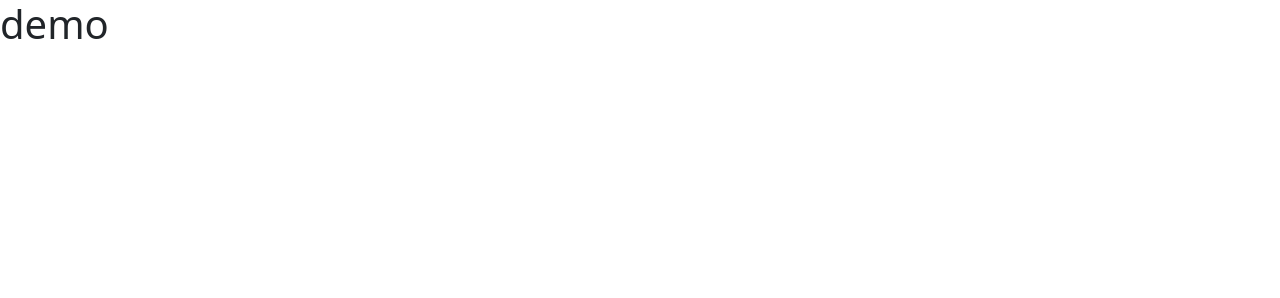
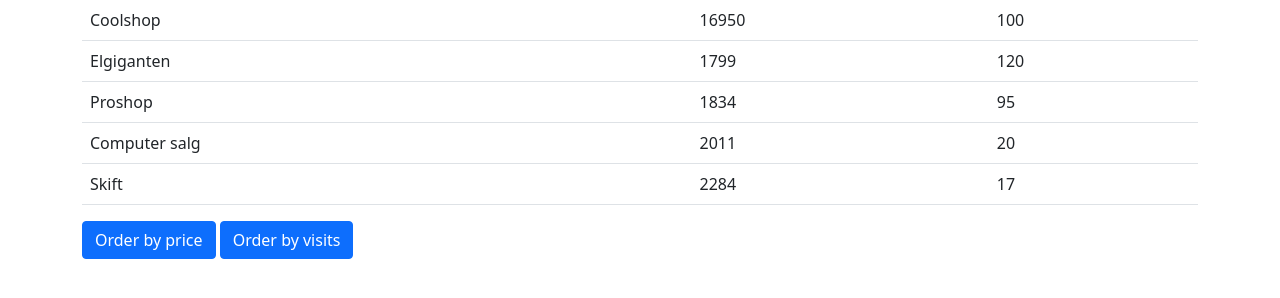
Before and after one commit to AdilGabdullin/demo, a plain HTML site: page index.html in a window 1280 px wide. Drawn offline with nearby package versions, Linux system fonts and the light colour scheme.

Commit message:
order table

```diff
--- a/index.html
+++ b/index.html
@@ -2,15 +2,63 @@
 <html lang="en">
   <head>
     <meta charset="UTF-8" />
-    <title>Castle Cuts</title>
+    <title>Order table</title>
     <link
       href="https://cdn.jsdelivr.net/npm/bootstrap@5.0.0-beta1/dist/css/bootstrap.min.css"
       rel="stylesheet"
+      integrity="sha384-giJF6kkoqNQ00vy+HMDP7azOuL0xtbfIcaT9wjKHr8RbDVddVHyTfAAsrekwKmP1"
+      crossorigin="anonymous"
     />
   </head>
   <body>
-    <h1>demo</h1>
-    <div id="root" class="container"></div>
-    <script src="main.js"></script>
+    <div class="container">
+      <table class="table">
+        <tbody>
+          <tr>
+            <td>Coolshop</td>
+            <td>16950</td>
+            <td>100</td>
+          </tr>
+          <tr>
+            <td>Elgiganten</td>
+            <td>1799</td>
+            <td>120</td>
+          </tr>
+          <tr>
+            <td>Proshop</td>
+            <td>1834</td>
+            <td>95</td>
+          </tr>
+          <tr>
+            <td>Computer salg</td>
+            <td>2011</td>
+            <td>20</td>
+          </tr>
+          <tr>
+            <td>Skift</td>
+            <td>2284</td>
+            <td>17</td>
+          </tr>
+        </tbody>
+      </table>
+      <button class="btn btn-primary" onclick="orderRows(1);">
+        Order by price
+      </button>
+      <button class="btn btn-primary" onclick="orderRows(2);">
+        Order by visits
+      </button>
+    </div>
+
+    <script>
+      function orderRows(column) {
+        const tbody = document.getElementsByTagName("tbody")[0];
+        const rows = Array.from(tbody.getElementsByTagName("tr"));
+        rows.sort(
+          (r1, r2) =>
+            +r1.children[column].textContent - +r2.children[column].textContent
+        );
+        tbody.innerHTML = rows.map((e) => e.outerHTML).join("");
+      }
+    </script>
   </body>
 </html>
--- a/main.js
+++ /dev/null
@@ -1 +0,0 @@
-console.log("test");
```
